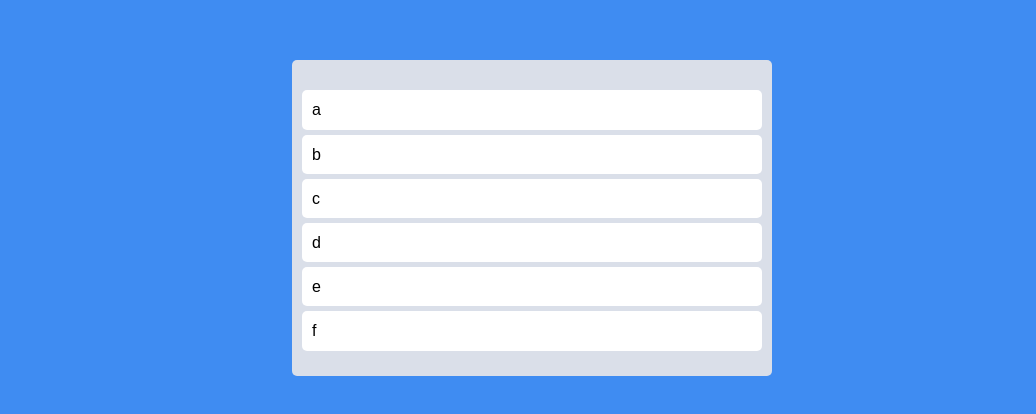
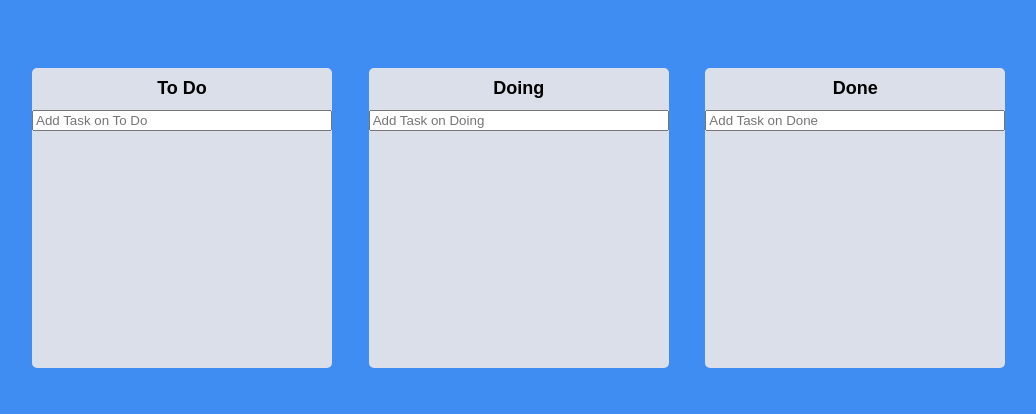
Before and after one commit to pjy008008/TRELLO, a React (Create React App) app: page / in a window 1280 px wide. Shown: the part 182-596 px from the top of the page, without its empty margins (108-1144 px from the left). Built offline with nearby package versions, Linux system fonts and the light colour scheme.

Commit message:
기본적인 기능 구현 완료

```diff
--- a/src/atoms.ts
+++ b/src/atoms.ts
@@ -1,6 +1,17 @@
 import { atom, selector } from "recoil";
 
-export const toDoState = atom({
+export interface IToDo {
+  id: number;
+  text: string;
+}
+export interface IToDoState {
+  [key: string]: IToDo[];
+}
+export const toDoState = atom<IToDoState>({
   key: "toDo",
-  default: ["a", "b", "c", "d", "e", "f"],
+  default: {
+    "To Do": [],
+    Doing: [],
+    Done: [],
+  },
 });
--- /dev/null
+++ b/src/components/Board.tsx
@@ -0,0 +1,104 @@
+import { Droppable } from "react-beautiful-dnd";
+import DragabbleCard from "./DragabbleCard";
+import styled from "styled-components";
+import { set, useForm } from "react-hook-form";
+import { IToDo, IToDoState, toDoState } from "../atoms";
+import { useRecoilState } from "recoil";
+
+const Wrapper = styled.div`
+  width: 300px;
+  padding-top: 10px;
+  background-color: ${(props) => props.theme.boardColor};
+  border-radius: 5px;
+  min-height: 200px;
+  min-height: 300px;
+  display: flex;
+  flex-direction: column;
+`;
+
+const Title = styled.h2`
+  text-align: center;
+  font-weight: 600;
+  margin-bottom: 10px;
+  font-size: 18px;
+`;
+interface IAreaProps {
+  isDraggingFromThis: boolean;
+  isDraggingOver: boolean;
+}
+const Area = styled.div<IAreaProps>`
+  background-color: ${(props) =>
+    props.isDraggingOver
+      ? "#dfe6e9"
+      : props.isDraggingFromThis
+      ? "#b2bec3"
+      : "transparent"};
+  flex-grow: 1;
+  transition: background-color 0.3s ease-in-out;
+  padding: 20px;
+`;
+const Form = styled.form`
+  width: 100%;
+  input {
+    width: 100%;
+  }
+`;
+interface IBoardProps {
+  toDos: IToDo[];
+  boardId: string;
+}
+
+interface IForm {
+  toDo: string;
+}
+const Board = ({ toDos, boardId }: IBoardProps) => {
+  const { register, setValue, handleSubmit } = useForm<IForm>();
+  const [, setToDos] = useRecoilState<IToDoState>(toDoState);
+  const onValid = ({ toDo }: IForm) => {
+    const newTodo = {
+      id: Date.now(),
+      text: toDo,
+    };
+    setToDos((allBoards: IToDoState) => {
+      return {
+        ...allBoards,
+        [boardId]: [newTodo, ...allBoards[boardId]],
+      };
+    });
+    setValue("toDo", "");
+  };
+  return (
+    <Wrapper>
+      <Title>{boardId}</Title>
+      <Form onSubmit={handleSubmit(onValid)}>
+        <input
+          {...register("toDo", { required: true })}
+          type="text"
+          placeholder={`Add Task on ${boardId}`}
+        />
+      </Form>
+      <Droppable droppableId={boardId}>
+        {(magic, info) => (
+          <Area
+            isDraggingOver={info.isDraggingOver}
+            isDraggingFromThis={Boolean(info.draggingFromThisWith)}
+            ref={magic.innerRef}
+            {...magic.droppableProps}
+          >
+            {toDos.map((toDo, index) => (
+              <DragabbleCard
+                key={toDo.id}
+                index={index}
+                toDoId={toDo.id}
+                toDoText={toDo.text}
+              />
+            ))}
+            {magic.placeholder}
+          </Area>
+        )}
+      </Droppable>
+    </Wrapper>
+  );
+};
+
+export default Board;
--- a/src/components/DragabbleCard.tsx
+++ b/src/components/DragabbleCard.tsx
@@ -2,31 +2,37 @@
 import { Draggable } from "react-beautiful-dnd";
 import styled from "styled-components";
 
-const Card = styled.div`
-  background-color: ${(props) => props.theme.cardColor};
+const Card = styled.div<{ isDragging: boolean }>`
+  background-color: ${(props) =>
+    props.isDragging ? "#74b9ff" : props.theme.cardColor};
   padding: 10px 10px;
   margin-bottom: 5px;
   border-radius: 5px;
+  transition: background-color 0.3 ease-in-out;
+  box-shadow: ${(props) =>
+    props.isDragging ? "0px 2px 5px rgba(0,0,0,0.05)" : ""};
 `;
 
 interface IDragabbleCardProps {
-  toDo: string;
+  toDoId: number;
+  toDoText: string;
   index: number;
 }
-const DragabbleCard = ({ toDo, index }:IDragabbleCardProps) => {
+const DragabbleCard = ({ toDoId, toDoText, index }: IDragabbleCardProps) => {
   return (
-    <Draggable key={toDo} draggableId={toDo} index={index}>
-      {(magic) => (
+    <Draggable key={toDoId} draggableId={toDoId + ""} index={index}>
+      {(magic, snapshot) => (
         <Card
+          isDragging={snapshot.isDragging}
           ref={magic.innerRef}
           {...magic.draggableProps}
           {...magic.dragHandleProps}
         >
-          {toDo}
+          {toDoText}
         </Card>
       )}
     </Draggable>
   );
 };
-export default React.memo(DragabbleCard)
+export default React.memo(DragabbleCard);
 //prop이 바뀌지 않았다면 re-rendering하지 않음
--- a/src/screen/Dnd.tsx
+++ b/src/screen/Dnd.tsx
@@ -1,17 +1,12 @@
-import {
-  DragDropContext,
-  Draggable,
-  DropResult,
-  Droppable,
-} from "react-beautiful-dnd";
+import { DragDropContext, DropResult } from "react-beautiful-dnd";
 import { useRecoilState } from "recoil";
 import styled from "styled-components";
 import { toDoState } from "../atoms";
-import DragabbleCard from "../components/DragabbleCard";
+import Board from "../components/Board";
 
 const Wrapper = styled.div`
   display: flex;
-  max-width: 480px;
+  max-width: 1000px;
   width: 100%;
   margin: 0 auto;
   justify-content: center;
@@ -21,15 +16,10 @@
 const Boards = styled.div`
   display: grid;
   width: 100%;
-  grid-template-columns: repeat(1, 1fr);
+  gap: 10px;
+  grid-template-columns: repeat(3, 1fr);
 `;
-const Board = styled.div`
-  padding: 20px 10px;
-  padding-top: 30px;
-  background-color: ${(props) => props.theme.boardColor};
-  border-radius: 5px;
-  min-height: 200px;
-`;
+
 const Card = styled.div`
   background-color: ${(props) => props.theme.cardColor};
   padding: 10px 10px;
@@ -39,14 +29,35 @@
 const toDos = ["a", "b", "c", "d", "e", "f"];
 
 const Dnd = () => {
-  const onDragEnd = ({ draggableId, destination, source }: DropResult) => {
+  const onDragEnd = (info: DropResult) => {
+    console.log(info);
+    const { draggableId, destination, source } = info;
     if (!destination) return;
-    setToDos((oldToDos) => {
-      const copyToDos = [...oldToDos];
-      copyToDos.splice(source.index, 1);
-      copyToDos.splice(destination?.index, 0, draggableId);
-      return copyToDos;
-    });
+    if (destination.droppableId === source.droppableId) {
+      setToDos((oldToDos) => {
+        const boardCopy = [...oldToDos[source.droppableId]];
+        const taskObj = boardCopy[source.index];
+        boardCopy.splice(source.index, 1);
+        boardCopy.splice(destination?.index, 0, taskObj);
+        return {
+          ...oldToDos,
+          [source.droppableId]: boardCopy,
+        };
+      });
+    } else {
+      setToDos((oldToDos) => {
+        const sourceBoard = [...oldToDos[source.droppableId]];
+        const taskObj = sourceBoard[source.index];
+        sourceBoard.splice(source.index, 1);
+        const desBoard = [...oldToDos[destination.droppableId]];
+        desBoard.splice(destination?.index, 0, taskObj);
+        return {
+          ...oldToDos,
+          [source.droppableId]: sourceBoard,
+          [destination.droppableId]: desBoard,
+        };
+      });
+    }
   };
   const [toDos, setToDos] = useRecoilState(toDoState);
   return (
@@ -54,16 +65,9 @@
       <DragDropContext onDragEnd={onDragEnd}>
         <Wrapper>
           <Boards>
-            <Droppable droppableId="one">
-              {(magic) => (
-                <Board ref={magic.innerRef} {...magic.droppableProps}>
-                  {toDos.map((toDo, index) => (
-                    <DragabbleCard key={toDo} index={index} toDo={toDo} />
-                  ))}
-                  {magic.placeholder}
-                </Board>
-              )}
-            </Droppable>
+            {Object.keys(toDos).map((boardId) => (
+              <Board boardId={boardId} key={boardId} toDos={toDos[boardId]} />
+            ))}
           </Boards>
         </Wrapper>
       </DragDropContext>
```
